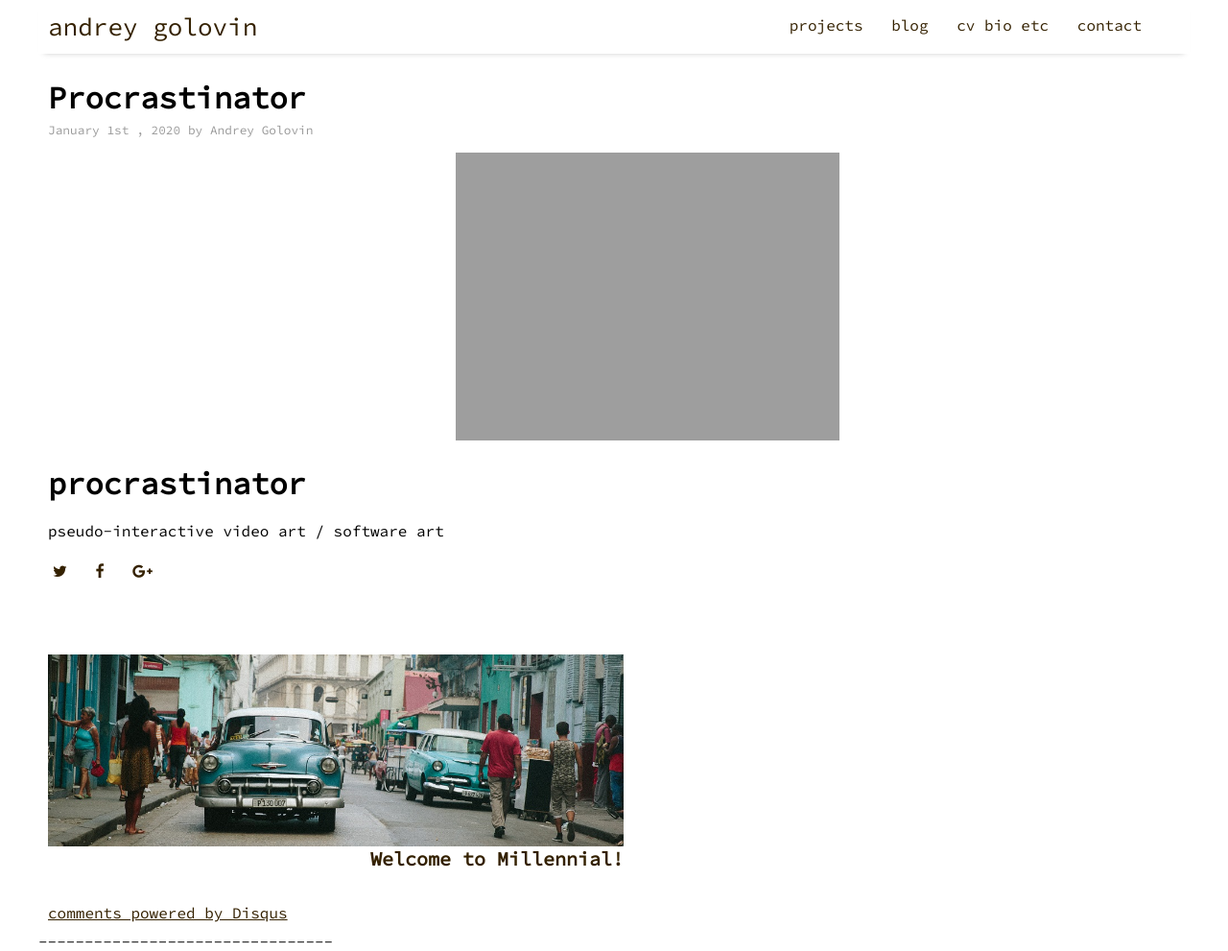
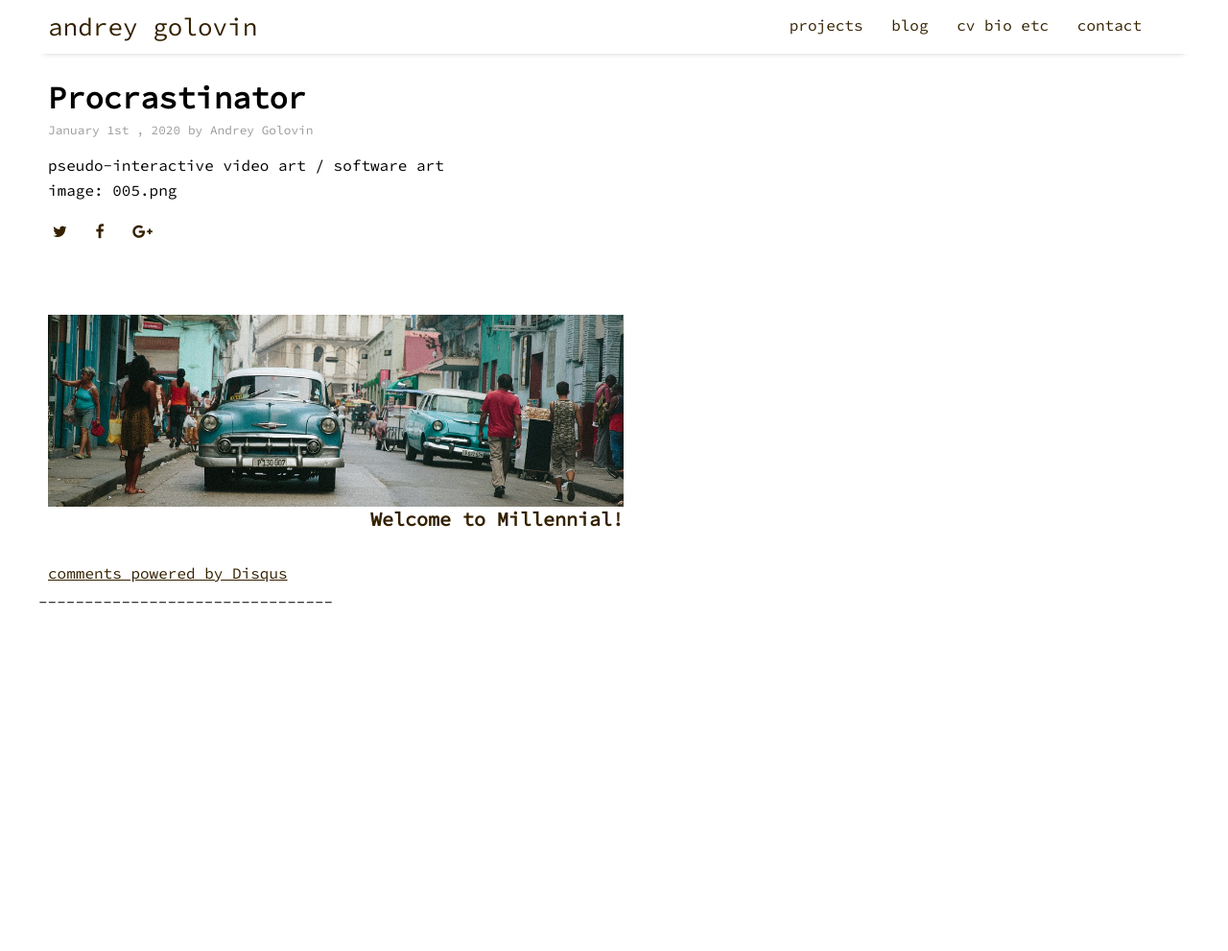
Before and after one commit to agamurian/agamurian.github.io, a Jekyll site: the page built from _posts/2020-01-01-procrastinator.md, in a window 1280 px wide and 991 px high. Shown: the whole window at 96% size. Built offline with Jekyll 4.4.1, drawn with Linux system fonts in a browser that asks for light colours; nearby versions of some CDN libraries; comment, search, counter and statistics services are not loaded.

Commit message:
Update 2020-01-01-procrastinator.md

```diff
--- a/_posts/2020-01-01-procrastinator.md
+++ b/_posts/2020-01-01-procrastinator.md
@@ -2,11 +2,9 @@
 layout: post
 title: "Procrastinator"
 author: "Andrey Golovin"
-categories: facts
+categories: projects
 tags: [sample]
-image: 005.png
 ---
 
-# procrastinator
-
-pseudo-interactive video art / software art
+pseudo-interactive video art / software art\
+image: 005.png
```
